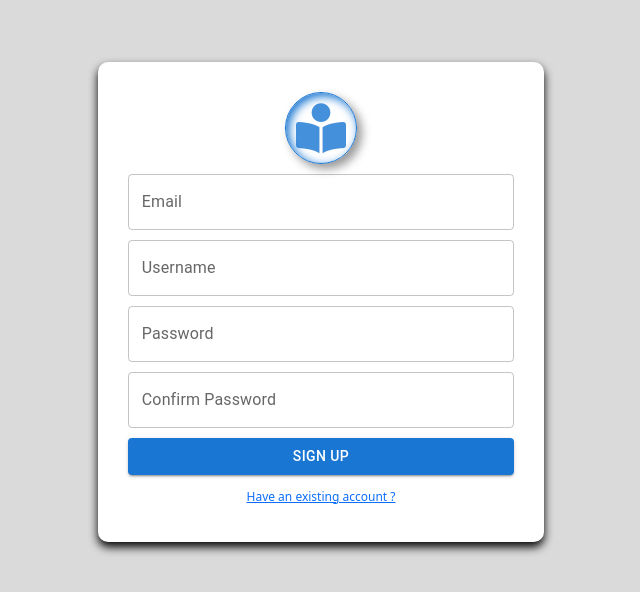
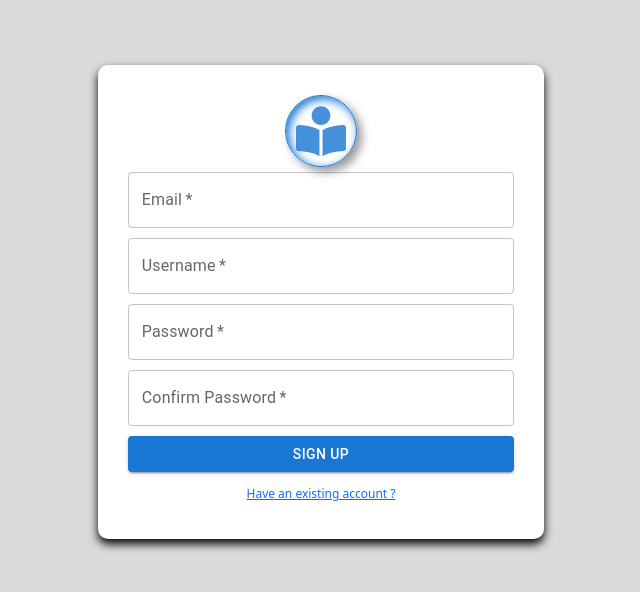
Before and after one commit to J-Subhradeep/React-NoteBook-App, a React (Create React App) app: page /signup in a window 1280 px wide. Shown: the part 158-750 px from the top of the page, without its empty margins (319-959 px from the left). Built offline with nearby package versions, Linux system fonts and the light colour scheme.

Commit message:
signup and login done with redirection

```diff
--- a/src/App.css
+++ b/src/App.css
@@ -2,7 +2,14 @@
   padding: 0;
   margin: 0;
 }
-
+#alert {
+  display: none;
+  /* visibility: hidden; */
+}
+#alerts {
+  display: none;
+  /* visibility: hidden; */
+}
 body {
   min-width: 250px;
   background-color: rgba(0, 0, 0, 0.144);
--- a/src/components/login.jsx
+++ b/src/components/login.jsx
@@ -19,6 +19,9 @@ function Login() {
 			<div className="maindivforlogin container">
 				<div className="formdiv-for-login" style={{ padding: "30px" }}>
 					<i className="fas fa-book-reader login-logo-g" />
+					<div className="alert alert-danger mt-2" id="alert" role="alert">
+  						Credential Error
+					</div>
 					<TextField
 						id="outlined-password-input"
 						label="Email"
@@ -28,7 +31,7 @@ function Login() {
 							setEmail(e.target.value);
 						}}
 						autoComplete="current-password"
-						style={{ width: "100%", marginBottom: "10px", marginTop: "10px" }}
+						style={{ width: "100%", marginBottom: "10px",marginTop: "5px"}}
 					/>
 
 					<TextField
@@ -68,7 +71,9 @@ function Login() {
 											});
 									})
 									.catch((error) => {
-										alert("Credential Error");
+										let alert = document.getElementById('alert')
+										alert.style.display = "block"
+										// alert("Credential Error");
 									});
 							} catch (error) {
 								console.log(error);
--- a/src/components/signup.jsx
+++ b/src/components/signup.jsx
@@ -1,24 +1,102 @@
-import React from "react";
+import React, { useState, useEffect } from "react";
 import TextField from "@mui/material/TextField";
 import Button from "@mui/material/Button";
-import { NavLink } from "react-router-dom";
+import { NavLink, useNavigate } from "react-router-dom";
+import axios from "axios";
 function SignUp() {
+  // useEffect(() => {
+  var navigate = useNavigate();
+  const [state, setstate] = useState({
+    username: "",
+    email: "",
+    password: "",
+    cofPassword: "",
+  });
+  const [link, setLink] = useState(``)
+  const [text, setText] = useState(`Successfully Registered <br />
+  <NavLink to="/login">Click here to go login page</NavLink>`);
+  const [classs, setClasss] = useState("alert alert-success mt-2");
   return (
     <div style={{ marginTop: "60px" }}>
+      <div className="maindivforlogin container">
+        <div
+          className="formdiv-for-signup"
+          style={{
+            padding: "30px",
+            position: "relative",
+            backgroundColor: "white",
+          }}
+        >
+          <form
+            action=""
+            onSubmit={(e) => {
+              e.preventDefault();
+              if (state.password != state.cofPassword) {
+                setText(`Both password field doesn't match`);
+				setClasss("alert alert-danger mt-2")
+                let alert = document.getElementById("alert");
+                alert.style.display = "block";
+              }
+			  else{
 
-			<div className="maindivforlogin container">
+				  axios
+					.post("http://127.0.0.1:8000/user/", {
+					  email: state.email,
+					  username: state.username,
+					  password: state.password,
+					})
+					.then((a) => {
+						setText(`Successfully Registered
+						`);
+						setClasss("alert alert-success mt-2")
+						let alert = document.getElementById("alert");
+						alert.style.display = "block";
+						setLink("Click here to go login page")
+						// console.log(alerterror);
+					//   navigate("/");
+					}).catch((error)=>{
+						setText("User with this email already exist");
+						setClasss("alert alert-danger mt-2")
+						let alert = document.getElementById("alert");
 
-				<div className="formdiv-for-signup" style={{ padding: "30px",position:"relative",backgroundColor:"white" }}>
-				<i className="fas fa-book-reader login-logo-g"/>
+						alert.style.display = "block";
+						console.log(error);
+					});
+			  }
+            }}
+          >
+            <i className="fas fa-book-reader login-logo-g" />
+            {/* <div className="alert alert-danger mt-2" id="alert" role="alert">
+              {error}
+            </div> */}
+            <div className={classs} id="alert" role="alert">
+              {text}<br/>
+
+			  <NavLink to="/login">{link}</NavLink>
+            </div>
             <TextField
+              value={state.email}
+              onChange={(e) => {
+                setstate((prev) => {
+                  return { ...prev, email: e.target.value };
+                });
+              }}
+              required
               id="outlined-password-input"
               label="Email"
               type="email"
               autoComplete="current-password"
-						style={{ width: "100%", marginBottom: "10px", marginTop: "10px" }}
+              style={{ width: "100%", marginBottom: "10px", marginTop: "5px" }}
             />
 
             <TextField
+              value={state.username}
+              onChange={(e) => {
+                setstate((prev) => {
+                  return { ...prev, username: e.target.value };
+                });
+              }}
+              required
               id="outlined-password-input"
               label="Username"
               type="text"
@@ -27,13 +105,27 @@ function SignUp() {
             />
 
             <TextField
+              value={state.password}
+              onChange={(e) => {
+                setstate((prev) => {
+                  return { ...prev, password: e.target.value };
+                });
+              }}
+              required
               id="outlined-password-input"
               label="Password"
               type="password"
               autoComplete="current-password"
-						style={{ width: "100%", marginBottom: "10px"  }}
+              style={{ width: "100%", marginBottom: "10px" }}
             />
             <TextField
+              value={state.cofPassword}
+              onChange={(e) => {
+                setstate((prev) => {
+                  return { ...prev, cofPassword: e.target.value };
+                });
+              }}
+              required
               id="outlined-password-input"
               label="Confirm Password"
               type="password"
@@ -41,12 +133,14 @@ function SignUp() {
               style={{ width: "100%" }}
             />
             <Button
+              type="submit"
               variant="contained"
               color="primary"
               style={{ marginTop: "10px", width: "100%" }}
             >
               Sign Up
             </Button>
+          </form>
           <NavLink to="/login">
             <h4 style={{ fontSize: "12px", marginTop: "15px" }}>
               Have an existing account ?
```
Lines whose indentation alone changed are shown as unchanged.
